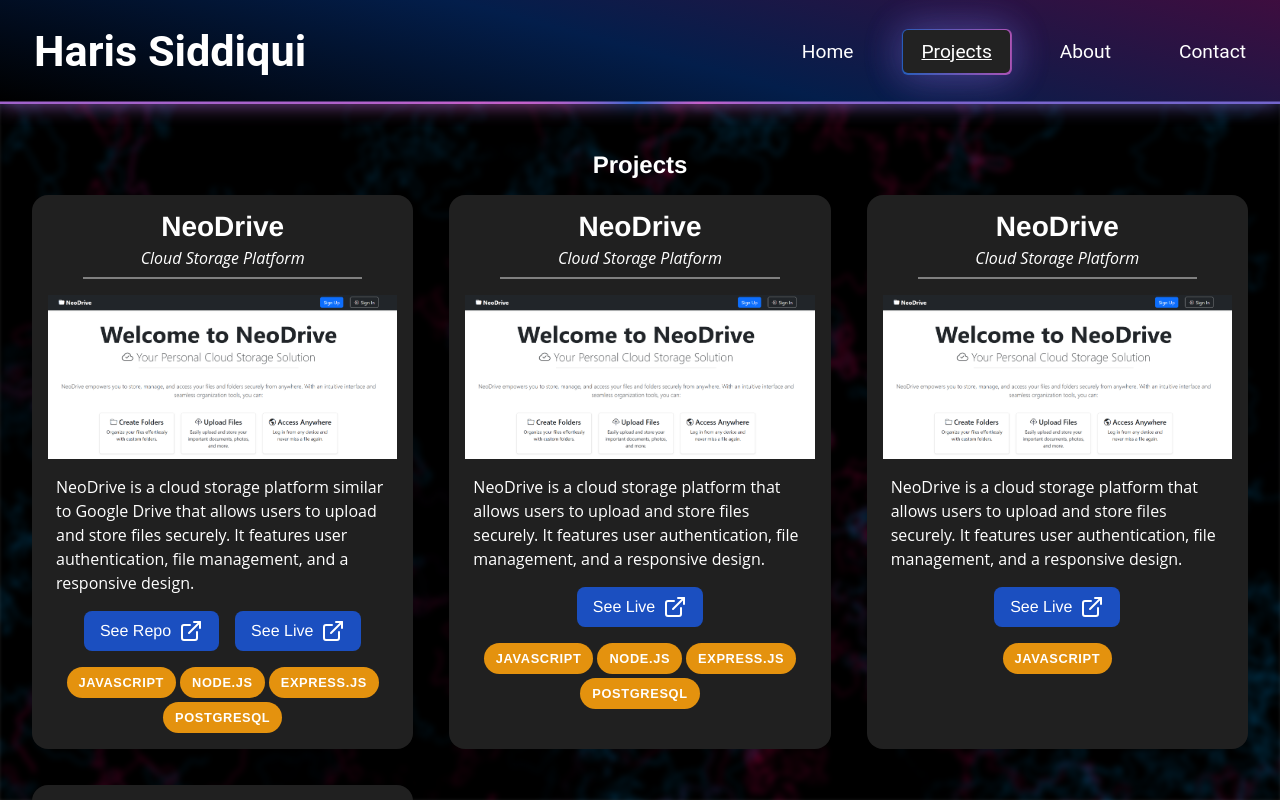
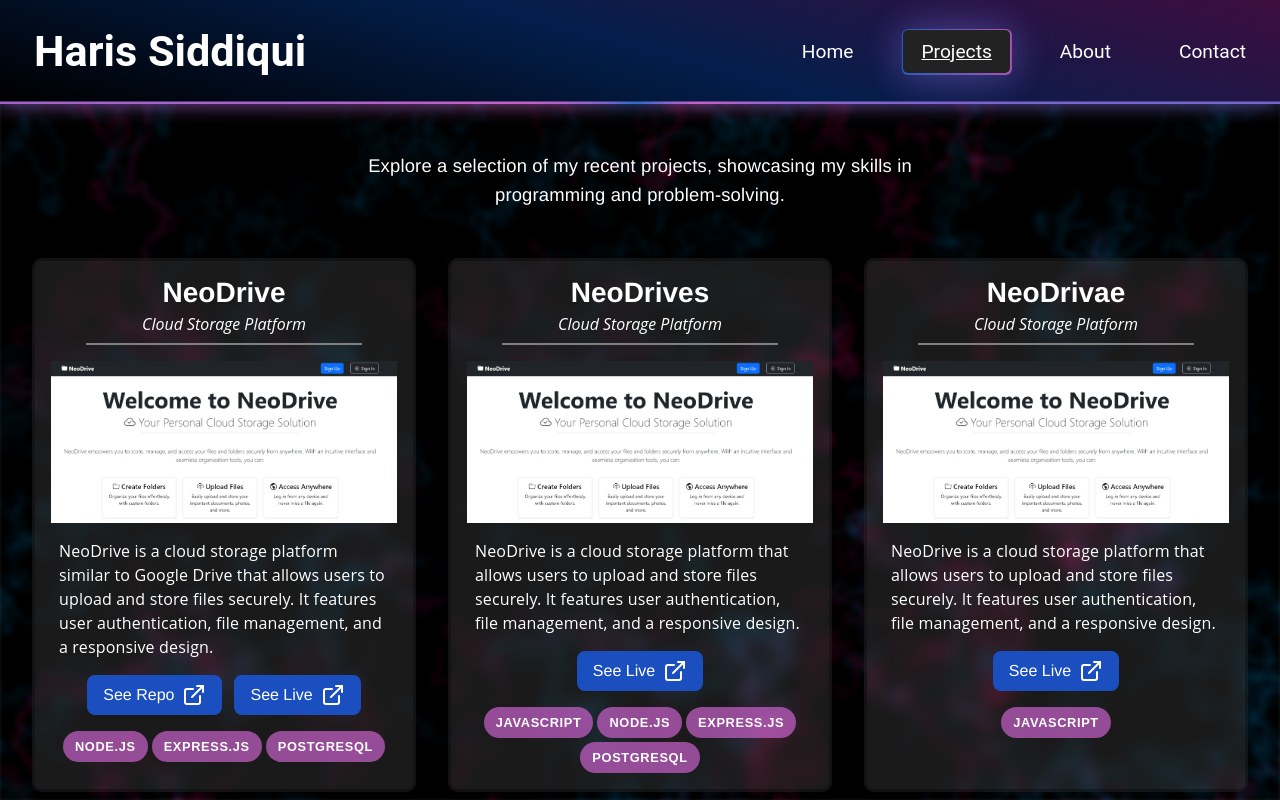
Before and after one commit to Haris-199/portfolio, a React (Vite) app: page /projects in a window 1280 px wide. Shown: the top 800 px of the page. Built offline with nearby package versions, Linux system fonts and the light colour scheme.

Commit message:
Finish project page

```diff
--- a/public/data/projects.ts
+++ b/public/data/projects.ts
@@ -13,13 +13,13 @@ const _projects: Project[] = [
     title: 'NeoDrive',
     subtitle: 'Cloud Storage Platform',
     description: 'NeoDrive is a cloud storage platform similar to Google Drive that allows users to upload and store files securely. It features user authentication, file management, and a responsive design.',
-    categories: ['JavaScript', 'Node.js', 'Express.js', 'PostgreSQL'],
+    categories: ['Node.js', 'Express.js', 'PostgreSQL'],
     link: "https://neodrive-production.up.railway.app/",
     repo: "https://github.com/Haris-199/file-uploader/",
     images: ['../../src/assets/projects/NeoDrive.png'],
   },
   {
-    title: 'NeoDrive',
+    title: 'NeoDrives',
     subtitle: 'Cloud Storage Platform',
     description: 'NeoDrive is a cloud storage platform that allows users to upload and store files securely. It features user authentication, file management, and a responsive design.',
     categories: ['JavaScript', 'Node.js', 'Express.js', 'PostgreSQL'],
@@ -28,7 +28,7 @@ const _projects: Project[] = [
     images: ['../../src/assets/projects/NeoDrive.png'],
   },
   {
-    title: 'NeoDrive',
+    title: 'NeoDrivae',
     subtitle: 'Cloud Storage Platform',
     description: 'NeoDrive is a cloud storage platform that allows users to upload and store files securely. It features user authentication, file management, and a responsive design.',
     categories: ['JavaScript'],
@@ -37,7 +37,7 @@ const _projects: Project[] = [
     images: ['../../src/assets/projects/NeoDrive.png'],
   },
   {
-    title: 'NeoDrive',
+    title: 'NeoDrifve',
     subtitle: 'Cloud Storage Platform',
     description: 'NeoDrive',
     categories: ['Node.js', 'Express.js', 'PostgreSQL'],
--- a/src/App.tsx
+++ b/src/App.tsx
@@ -12,6 +12,7 @@ const theme = {
   blue: '#1b4fc0',
   orange: '#FCA311',
   grey: '#E5E5E5',
+  pink: '#C760CA',
   shadow: '#A5A5A5',
   white: '#FFFFFF',
 
@@ -58,106 +59,3 @@ export default function App() {
     </>
   );
 }
-
-
-
-/*
-
-  const divRef = useRef<HTMLDivElement>(null);
-  const { width } = useWindowSize();
-
-  useEffect(() => {
-    let sketch: p5 | undefined;
-    let sketch2: p5 | undefined;
-
-    if (divRef.current) {
-      type Particle = {
-        pos: p5.Vector;
-        col: [number, number, number, number?];
-      };
-
-      const parts: Particle[] = [];
-      let n;
-      const inc = 0.01;
-      let zoff = 0;
-      const scl = 1;
-      let velMag: number;
-      let weight: number;
-      let iterations: number;
-
-      sketch = new p5((p: p5) => {
-        p.setup = () => {
-          // const c = p.createCanvas(500, 500);
-          const c = p.createCanvas(p.windowWidth + 10, p.windowHeight);
-          c.position(-5, 0);
-          c.style('position', 'fixed');
-          c.style('z-index', '-1000');
-          c.style('filter', 'blur(3px)');
-
-          velMag = p.map(p.width, 300, 2000, 0.12, 0.71);
-          weight = p.map(p.width, 300, 2000, 1, 1.75);
-          iterations = p.round(p.map(p.width, 300, 2000, 5, 30));
-          // n = p.round(p.map(p.width, 300, 2000, 100, 300));
-          n = 100;
-
-          for (let i = 0; i < n; i++) {
-            const pos = p.createVector(p.random(p.width), p.random(p.height));
-            parts.push({
-              pos,
-
-              col: weightedRandom(
-                [
-                  [255, 10, 120, 30],
-                  [0, 100, 150, 45],
-                  [0, 0, 0],
-                ],
-                [0.325, 0.325, 0.35]
-              ),
-            });
-          }
-
-          if (p.width >= 1000) p.frameRate(iterations);
-          p.background(0);
-        };
-
-        p.draw = () => {
-          if (p.frameCount > 3000) p.noLoop();
-
-          for (let t = 0; t < iterations; t++) {
-            for (let i = 0; i < parts.length; i++) {
-              const part = parts[i];
-              const { x, y } = part.pos;
-
-              edge(part.pos);
-              p.stroke(...part.col);
-              p.strokeWeight(weight);
-
-              p.point(x, y);
-
-              const a =
-                p.noise(p.floor(x / scl) * inc * scl, p.floor(y / scl) * inc * scl, zoff) *
-                p.PI *
-                8;
-
-              part.pos.add(p5.Vector.fromAngle(a, velMag));
-            }
-
-            zoff += inc;
-          }
-          p.stroke(255);
-        };
-
-        function edge(pos: p5.Vector) {
-          if (pos.x > p.width) pos.x = 0;
-          if (pos.x < 0) pos.x = p.width;
-          if (pos.y > p.height) pos.y = 0;
-          if (pos.y < 0) pos.y = p.height;
-        }
-      }, divRef.current);
-    }
-    return () => {
-      if (sketch) sketch.remove();
-      if (sketch2) sketch2.remove();
-    };
-  }, [width]);
-*/
--- a/src/components/ProjectCard.tsx
+++ b/src/components/ProjectCard.tsx
@@ -3,13 +3,10 @@ import { styled } from 'styled-components';
 import { ExternalLink } from 'lucide-react';
 
 const Div = styled.div`
-  background-color: ${(props) => props.theme.foreground};
   display: flex;
   flex-direction: column;
   align-items: center;
   gap: 1rem;
-  color: ${(props) => props.theme.text};
-  border-radius: 1rem;
   padding: 1rem;
   transition: all 0.3s ease, box-shadow 0.3s ease;
 
@@ -40,6 +37,8 @@ const Div = styled.div`
   }
 
   .description {
+  letter-spacing: 0.01em;
+
     line-height: 1.5;
     padding: 0 0.5rem;
     font-family: 'Open Sans', sans-serif;
@@ -78,25 +77,33 @@ const ImageDiv = styled.div`
 const LinksDiv = styled.div`
   display: flex;
   justify-content: center;
-  gap: 1rem;
+  gap: 0.75rem;
 
   a {
     text-decoration: none;
-    background-color: ${(props) => props.theme.blue};
+    font-size: 1rem;
+    background-color: ${(props) => props.theme.primary};
     color: ${(props) => props.theme.white};
     padding: 0.5rem 1rem;
     border-radius: 0.5rem;
     border: none;
     cursor: pointer;
-    font-size: 1rem;
-    display: flex;
+
+    display: grid;
+    grid-template-columns: max-content auto;
+
     align-items: center;
     gap: 0.5rem;
     transition: all 0.3s ease;
 
     &:hover {
       scale: 1.015;
-      box-shadow: 0px 4px 10px 2px ${(props) => props.theme.shadow};
+    }
+
+    @media (max-width: 768px) {
+      font-size: 0.79rem;
+    padding: 0.3rem 0.5rem;
+
     }
   }
 `;
@@ -108,7 +115,7 @@ const CategoriesDiv = styled.div`
   gap: 0.25rem;
 
   .category {
-    background-color: ${(props) => props.theme.secondary};
+    background-color: #c760cab5;
     padding: 0.5rem 0.75rem;
     border-radius: 1rem;
     font-family: 'Montserrat', sans-serif;
@@ -121,35 +128,32 @@ const CategoriesDiv = styled.div`
     &:hover {
       scale: 1.04;
     }
+    @media (max-width: 768px) {
+    font-size: 0.65rem;
+  }
   }
 `;
 
-type ProjectCardProps = {
-  project: Project;
-};
-
-export default function ProjectCard({ project }: ProjectCardProps) {
+export default function ProjectCard({ project }: { project: Project }) {
   return (
-    <Div>
-      <div className='titles-div'>
-        <h3 className='title'>{project.title}</h3>
-        <p className='subtitle'>{project.subtitle}</p>
+    <Div className="glass-effect">
+      <div className="titles-div">
+        <h3 className="title">{project.title}</h3>
+        <p className="subtitle">{project.subtitle}</p>
       </div>
-      <ImageDiv>
-        {project.images && <img src={project.images[0]}></img>}
-      </ImageDiv>
-      <p className='description'>{project.description}</p>
+      <ImageDiv>{project.images && <img src={project.images[0]}></img>}</ImageDiv>
+      <p className="description">{project.description}</p>
       <LinksDiv>
         {project.repo && (
           <a href={project.repo} target="_blank" rel="noopener noreferrer">
-              <p>See Repo</p>
-              <ExternalLink />
+            <p>See Repo</p>
+            <ExternalLink />
           </a>
         )}
         {project.link && (
           <a href={project.link} target="_blank" rel="noopener noreferrer">
-              <p>See Live</p>
-              <ExternalLink />
+            <p>See Live</p>
+            <ExternalLink />
           </a>
         )}
       </LinksDiv>
--- a/src/components/Projects.tsx
+++ b/src/components/Projects.tsx
@@ -7,22 +7,27 @@ const Div = styled.div`
   flex-direction: column;
   align-items: center;
   padding: 1rem;
+`;
 
-  .projects {
-    width: 100%;
-    display: grid;
-    grid-template-columns: repeat(auto-fill, minmax(300px, 1fr));
-    padding: 1rem;
-    gap: 2.25rem;
-  }
+const P = styled.p`
+  color: ${(props) => props.theme.text};
+  font-size: 1.15rem;
+  max-width: 600px;
+  text-align: center;
+  margin-bottom: 2rem;
+  line-height: 1.6;
+  letter-spacing: 0.01em;
+  font-weight: 500;
 `;
 
 export default function Projects() {
   return (
     <>
       <Div>
-        <h2>Projects</h2>
-        <div className='projects'>
+        <P>
+          Explore a selection of my recent projects, showcasing my skills in programming and problem-solving.
+        </P>
+        <div className="projects">
           {projects.map((proj) => (
             <ProjectCard key={proj.title} project={proj} />
           ))}
--- a/src/global.css
+++ b/src/global.css
@@ -1,4 +1,6 @@
-*, *::before, *::after {
+*,
+*::before,
+*::after {
   box-sizing: border-box;
 }
 
@@ -8,15 +10,51 @@
 }
 
 body {
-  font-family: Helvetica, system-ui, "Segoe UI", Roboto, Arial, sans-serif, "Apple Color Emoji", "Segoe UI Emoji", "Segoe UI Symbol";
+  font-family: Helvetica, system-ui, 'Segoe UI', Roboto, Arial, sans-serif, 'Apple Color Emoji',
+    'Segoe UI Emoji', 'Segoe UI Symbol';
   height: 100dvh;
 }
 
-article, aside, details, figcaption, figure,
-footer, header, hgroup, menu, nav, section {
+article,
+aside,
+details,
+figcaption,
+figure,
+footer,
+header,
+hgroup,
+menu,
+nav,
+section {
   display: block;
 }
 
-input, button, textarea, select {
+input,
+button,
+textarea,
+select {
   font: inherit;
 }
+
+.projects {
+  width: 100%;
+  display: grid;
+  grid-template-columns: repeat(auto-fill, minmax(320px, 1fr));
+  padding: 1rem;
+  gap: 2rem;
+}
+@media (max-width: 768px) {
+  .projects {
+    grid-template-columns: 245px;
+  }
+}
+
+.glass-effect {
+  background: rgba(255, 255, 255, 0.1);
+  backdrop-filter: blur(7px);
+  -webkit-backdrop-filter: blur(7px); /* For Safari support */
+  border-radius: 10px;
+  padding: 20px;
+  box-shadow: 0 4px 6px rgba(0, 0, 0, 0.1);
+  border: 3px solid rgba(0, 0, 0, 0.3);
+}
```
